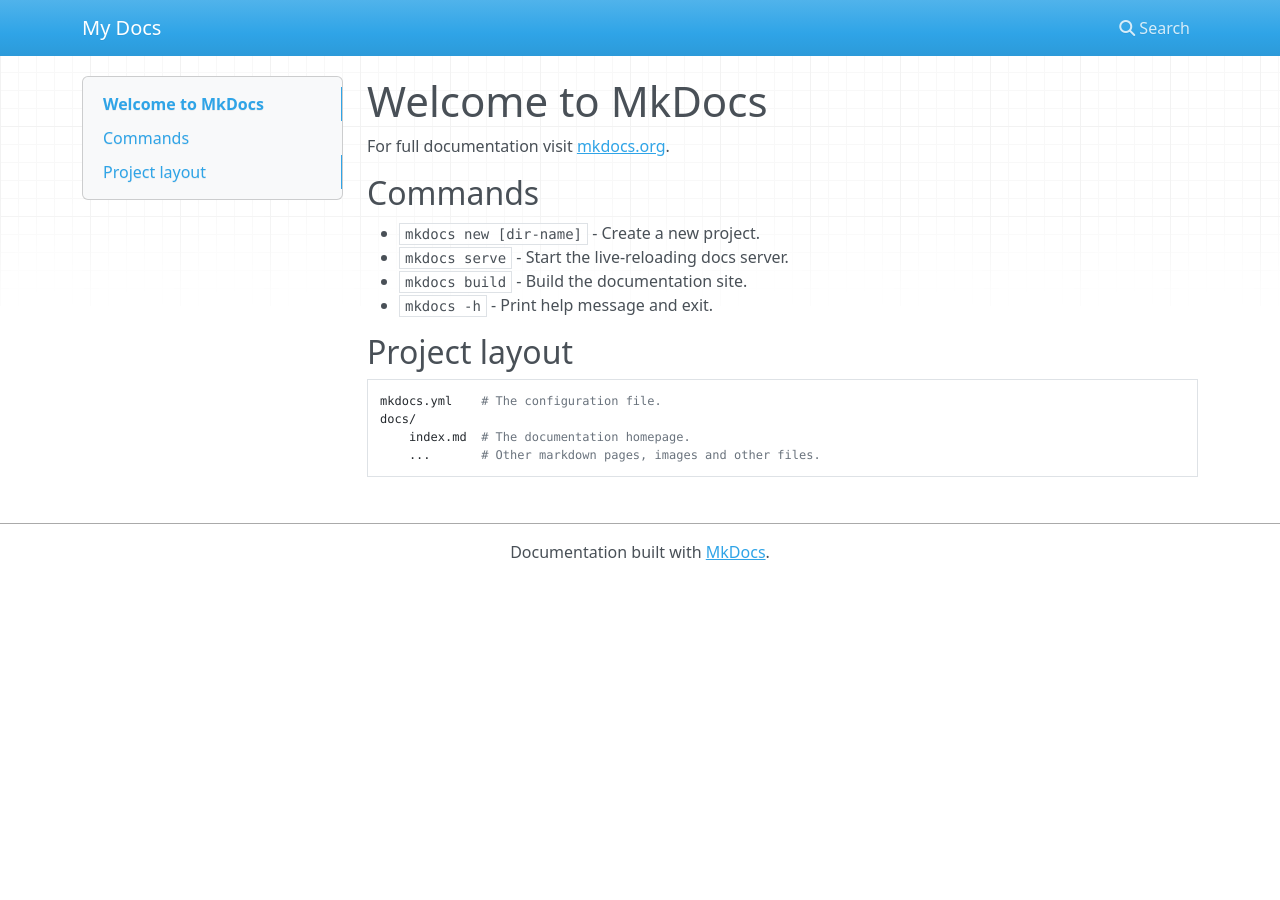
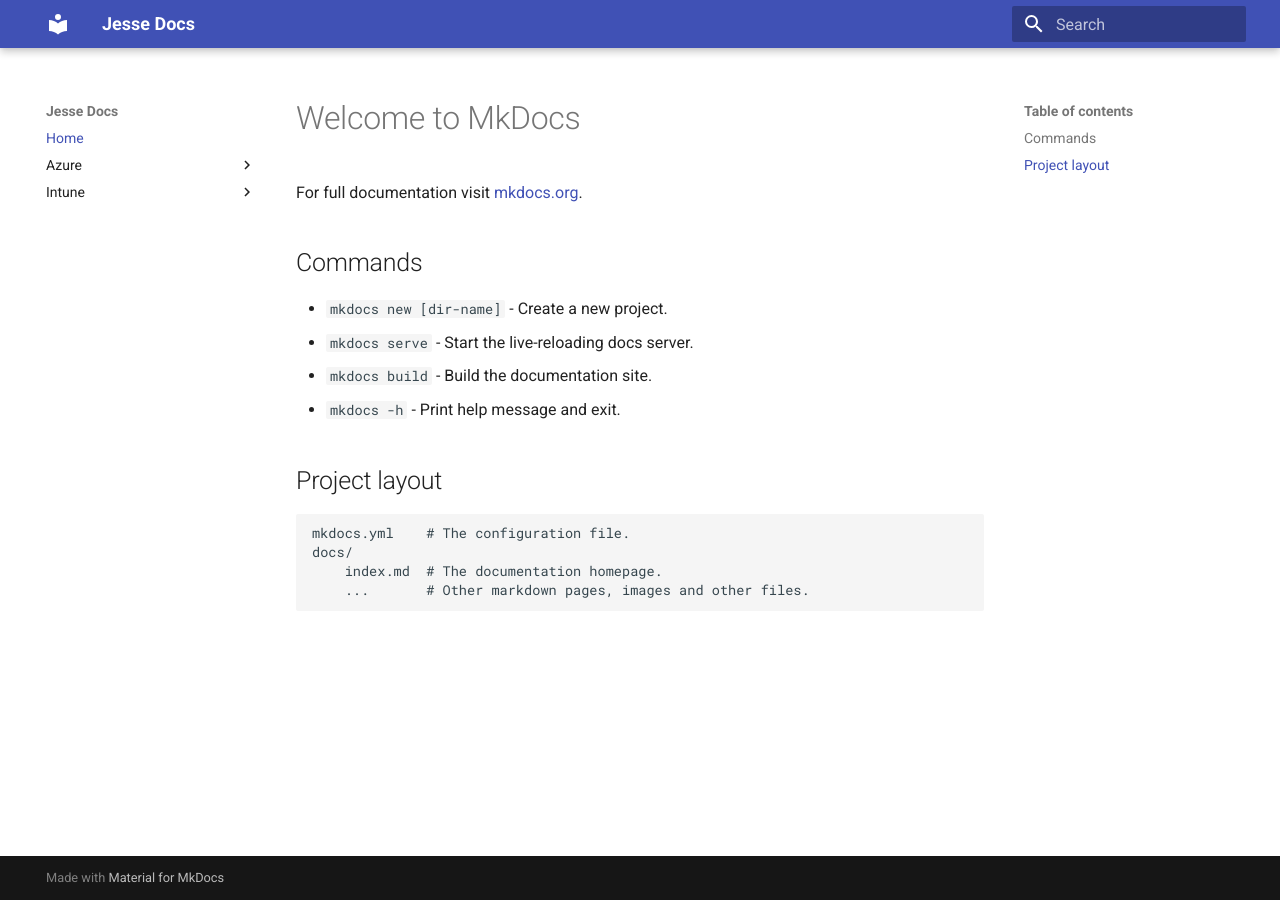
Before and after one commit to jessemuldergit/docs, an MkDocs documentation site: the page built from docs/index.md, in a window 1280 px wide. Built offline with MkDocs 1.6.1 and Material for MkDocs 9.7.7, drawn with Linux system fonts in a browser that asks for light colours; nearby versions of some CDN libraries.

```diff
--- a/mkdocs.yml
+++ b/mkdocs.yml
@@ -1 +1,10 @@
-site_name: My Docs
+site_name: Jesse Docs
+theme:
+  name: material
+
+nav:
+  - Home: index.md
+  - Azure:
+      - Landing zones: azure/landing-zones.md
+  - Intune:
+      - Win32 deploy: intune/win32-deploy.md
```
Also changed, not shown: docs/intune/win32-deploy.md (added), 1 other file.
